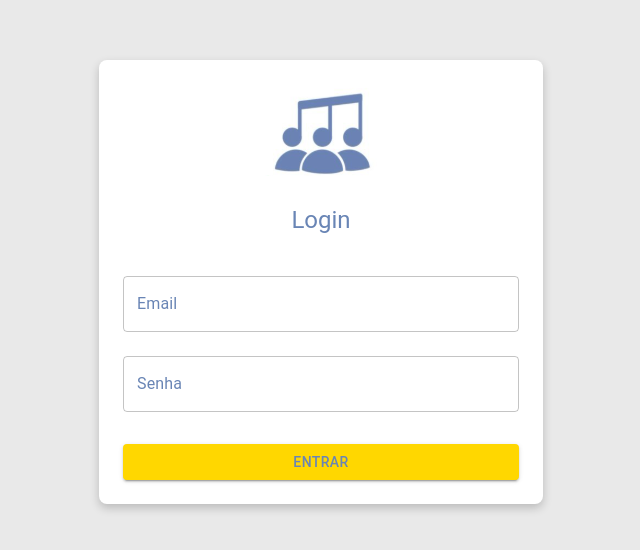
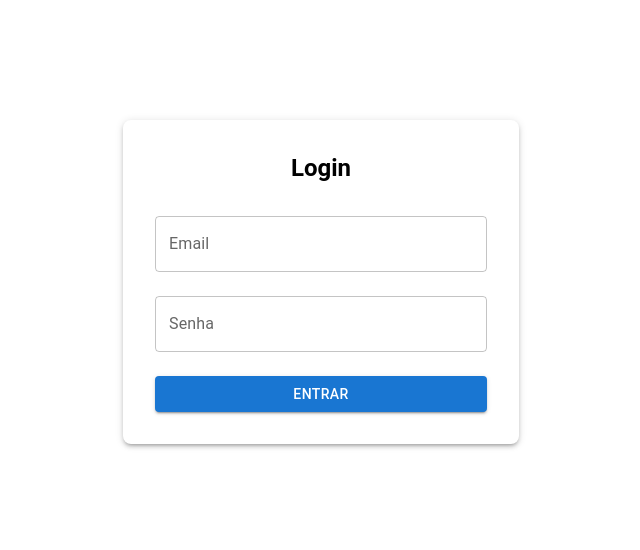
Before and after one commit to ConstantinoRafael/harmonia, a Next.js app in the folder frontend/: page /login in a window 1280 px wide. Shown: the part 118-668 px from the top of the page, without its empty margins (319-959 px from the left). Built offline with nearby package versions, Linux system fonts and the light colour scheme; what @mui/material-nextjs would draw is missing.

Commit message:
#feat(login): page to login

```diff
--- a/frontend/src/app/login/page.tsx
+++ b/frontend/src/app/login/page.tsx
@@ -1,15 +1,22 @@
 /* eslint-disable @typescript-eslint/no-explicit-any */
 "use client";
 
+import { useState } from "react";
 import { useRouter } from "next/navigation";
 import { useForm } from "react-hook-form";
 import { yupResolver } from "@hookform/resolvers/yup";
 import * as yup from "yup";
-import { TextField, Button, Box, Typography, Container } from "@mui/material";
-import Image from "next/image";
-import { useState } from "react";
-import Logo from "../../../public/assets/miniatura-harmonia-light.png";
+import {
+  TextField,
+  Button,
+  Box,
+  Typography,
+  Container,
+  Alert,
+  CircularProgress,
+} from "@mui/material";
 
+// Esquema de validação com Yup
 const loginSchema = yup.object().shape({
   email: yup.string().email("Email inválido").required("Email é obrigatório"),
   password: yup
@@ -36,25 +43,20 @@ export default function Login() {
     setErrorMessage("");
 
     try {
-      const response = await fetch("/api/login", {
-        method: "POST",
-        headers: {
-          "Content-Type": "application/json",
-        },
-        body: JSON.stringify(data),
-      });
+      const response = await fetch(
+        `${process.env.NEXT_PUBLIC_API_URL}/auth/login`,
+        {
+          method: "POST",
+          headers: { "Content-Type": "application/json" },
+          body: JSON.stringify(data),
+        }
+      );
 
       if (!response.ok) {
-        throw new Error("Credenciais inválidas");
+        throw new Error("Erro ao fazer login. Verifique suas credenciais.");
       }
 
-      const user = await response.json();
-
-      if (user.isAdmin) {
-        router.push("/admin");
-      } else {
-        router.push("/workshop");
-      }
+      router.push("/admin"); // Redireciona após login bem-sucedido
     } catch (error: any) {
       setErrorMessage(error.message);
     } finally {
@@ -63,87 +65,72 @@ export default function Login() {
   };
 
   return (
-    <Box
+    <Container
+      maxWidth="xs"
       sx={{
-        backgroundColor: "#E9E9E9", // Fundo com a cor do fundo da imagem
-        minHeight: "100vh",
         display: "flex",
         flexDirection: "column",
+        justifyContent: "center",
         alignItems: "center",
-        justifyContent: "center",
+        minHeight: "100vh",
       }}
     >
-      {/* Imagem no topo */}
-
-      <Container
-        maxWidth="xs"
+      <Box
         sx={{
-          backgroundColor: "#FFF", // Fundo branco para o formulário
+          width: "100%",
+          padding: 4,
           borderRadius: 2,
-          p: 3,
-          boxShadow: "0px 4px 10px rgba(0, 0, 0, 0.2)",
+          boxShadow: 3,
+          textAlign: "center",
+          backgroundColor: "white",
         }}
       >
-        <Box sx={{ textAlign: "center", mb: 3 }}>
-          <Image
-            src={Logo} // Substitua pelo caminho correto
-            alt="Logo"
-          />
-        </Box>
-        <Typography
-          variant="h5"
-          sx={{
-            color: "#6985B5", // Azul semelhante ao texto da imagem
-            textAlign: "center",
-          }}
-        >
+        <Typography variant="h5" sx={{ fontWeight: "bold", mb: 2 }}>
           Login
         </Typography>
-        <Box
-          component="form"
-          onSubmit={handleSubmit(onSubmit)}
-          sx={{ mt: 3, width: "100%" }}
-        >
+
+        {errorMessage && (
+          <Alert severity="error" sx={{ mb: 2 }}>
+            {errorMessage}
+          </Alert>
+        )}
+
+        <form onSubmit={handleSubmit(onSubmit)}>
           <TextField
+            fullWidth
             label="Email"
-            fullWidth
+            variant="outlined"
             margin="normal"
             {...register("email")}
             error={!!errors.email}
             helperText={errors.email?.message}
-            InputLabelProps={{ style: { color: "#6985B5" } }}
           />
           <TextField
+            fullWidth
             label="Senha"
             type="password"
-            fullWidth
+            variant="outlined"
             margin="normal"
             {...register("password")}
             error={!!errors.password}
             helperText={errors.password?.message}
-            InputLabelProps={{ style: { color: "#6985B5" } }}
           />
-          {errorMessage && (
-            <Typography color="error" variant="body2" sx={{ mt: 1 }}>
-              {errorMessage}
-            </Typography>
-          )}
+
           <Button
             type="submit"
             fullWidth
             variant="contained"
-            sx={{
-              mt: 3,
-              backgroundColor: "#FFD700", // Botão amarelo
-              color: "#6985B5",
-              "&:hover": { backgroundColor: "#FFC107" },
-            }}
+            sx={{ mt: 2 }}
             disabled={loading}
           >
-            {loading ? "Entrando..." : "Entrar"}
+            {loading ? (
+              <CircularProgress size={24} color="inherit" />
+            ) : (
+              "Entrar"
+            )}
           </Button>
-        </Box>
-      </Container>
-    </Box>
+        </form>
+      </Box>
+    </Container>
   );
 }
```
